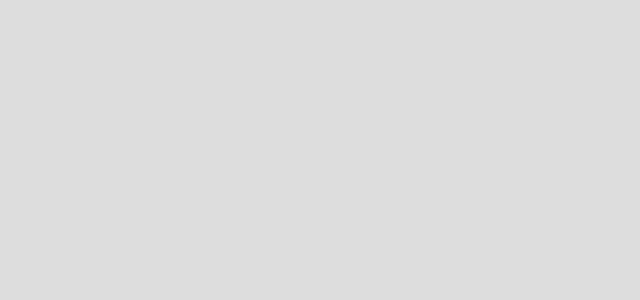
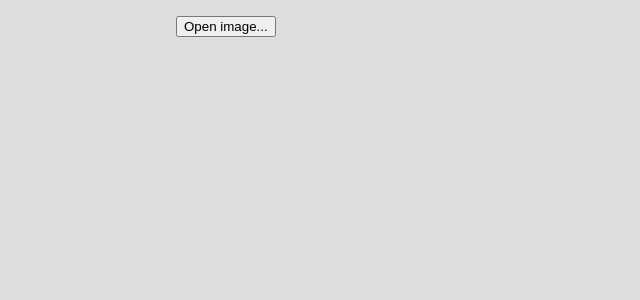
Before and after one commit to geon/diet-color, a React (Vite) app: page / in a window 1280 px wide. Shown: the top 300 px of the page, without its empty margins (0-640 px from the left). Built offline with nearby package versions, Linux system fonts and the light colour scheme.

Commit message:
Added file input and canvas rendering.

```diff
--- /dev/null
+++ b/src/image-data.ts
@@ -0,0 +1,42 @@
+export function imageDataToBlob(image: ImageData): Promise<Blob> {
+	const canvas = document.createElement("canvas");
+	const ctx = canvas.getContext("2d");
+	if (!ctx) {
+		throw new Error("Missing canvas 2d context.");
+	}
+	canvas.width = image.width;
+	canvas.height = image.height;
+	ctx.putImageData(image, 0, 0);
+
+	return new Promise((resolve, reject) => {
+		canvas.toBlob((blob) => (blob ? resolve(blob) : reject()));
+	});
+}
+
+export function imageDataFromImageElement(img: HTMLImageElement) {
+	// Da'faque?
+	// https://stackoverflow.com/a/79528941/446536
+	const videoframe = new VideoFrame(img, {
+		timestamp: 0,
+	});
+	const buffer = new ArrayBuffer(videoframe.allocationSize());
+	videoframe.copyTo(buffer, { format: "RGBA" });
+	videoframe.close();
+	const imageData = new ImageData(
+		new Uint8ClampedArray(buffer),
+		img.width,
+		img.height,
+	);
+	return imageData;
+}
+
+export async function imageElementFromFile(file: File | Blob | MediaSource) {
+	return await new Promise<HTMLImageElement>((resolve) => {
+		const img = new Image();
+		img.onload = () => {
+			URL.revokeObjectURL(img.src);
+			resolve(img);
+		};
+		img.src = URL.createObjectURL(file);
+	});
+}
--- a/src/ui/App.tsx
+++ b/src/ui/App.tsx
@@ -1,11 +1,44 @@
+import { useState } from "react";
+import { ImageDataCanvas } from "./ImageDataCanvas.js";
+import { FileInput } from "./FileInput.js";
+import {
+	imageDataFromImageElement,
+	imageElementFromFile,
+} from "../image-data.js";
+import { Flex } from "./Flex.jsx";
 import { stylize } from "./stylize.js";
 import cssModule from "./App.module.css";
 
 const style = stylize(cssModule, "base");
 
 export function App() {
-    return (
-        <div className={style()}>
-        </div>
-    );
+	const [imageData, setImageData] = useState<ImageData | undefined>(undefined);
+
+	return (
+		<div className={style()}>
+			<Flex col>
+				<Flex row>
+					<FileInput
+						accept={["image/*"]}
+						onChange={async (file) =>
+							setImageData(
+								imageDataFromImageElement(await imageElementFromFile(file)),
+							)
+						}
+					>
+						Open image...
+					</FileInput>
+				</Flex>
+				{imageData && <Results imageData={imageData} />}
+			</Flex>
+		</div>
+	);
 }
+
+function Results(props: { imageData: ImageData }): React.ReactNode {
+	return (
+		<Flex row fill>
+			<ImageDataCanvas imageData={props.imageData} />
+		</Flex>
+	);
+}
--- /dev/null
+++ b/src/ui/FileInput.tsx
@@ -0,0 +1,50 @@
+import type { ComponentPropsWithoutRef, JSX } from "react";
+
+type CallbackArg<Multiple> = Multiple extends true
+	? readonly File[]
+	: Multiple extends false | undefined
+		? File
+		: never;
+export function FileInput<Multiple extends boolean = false>({
+	multiple,
+	accept,
+	onChange,
+	...props
+}: Omit<ComponentPropsWithoutRef<"button">, "onChange"> & {
+	readonly multiple?: Multiple;
+	readonly accept: ReadonlyArray<string>;
+	readonly onChange: (files: CallbackArg<Multiple>) => void;
+}): JSX.Element {
+	return (
+		<button
+			{...props}
+			onClick={() => {
+				const input = document.createElement("input");
+				input.type = "file";
+				input.accept = accept.join(",");
+				input.multiple = !!multiple;
+				input.onchange = (event) => {
+					const target = event.target as HTMLInputElement;
+					const files = target.files;
+					if (!files) {
+						// https://developer.mozilla.org/en-US/docs/Web/API/HTMLInputElement/files
+						// > A FileList object listing the selected files, if any, or null if the HTMLInputElement is not of type="file".
+						throw new Error("No files property on input.");
+					}
+
+					if (multiple) {
+						(onChange as (arg: CallbackArg<true>) => void)([...files]);
+					} else {
+						if (!files[0]) {
+							throw new Error("Empty file selection.");
+						}
+						(onChange as (arg: CallbackArg<false>) => void)(files[0]);
+					}
+					// Clear the input, so the same file can trigger it consecutively.
+					target.value = "";
+				};
+				input.click();
+			}}
+		/>
+	);
+}
--- /dev/null
+++ b/src/ui/Flex.module.css
@@ -0,0 +1,25 @@
+.base {
+	display: flex;
+	gap: 1em;
+}
+
+.row {
+	flex-direction: row;
+}
+.col {
+	flex-direction: column;
+}
+
+.spaceBetween {
+	justify-content: space-between;
+}
+.center {
+	justify-content: center;
+}
+.fill {
+	& > * {
+		flex: 1 1 auto;
+		width: 100%;
+		aspect-ratio: auto;
+	}
+}
--- /dev/null
+++ b/src/ui/Flex.tsx
@@ -0,0 +1,34 @@
+import type { JSX } from "react";
+import cssModule from "./Flex.module.css";
+import { stylize } from "./stylize.js";
+
+const style = stylize(cssModule, "base");
+
+type Direction = { readonly row: true } | { readonly col: true };
+type Justify =
+	| { readonly spaceBetween: true }
+	| { readonly center: true }
+	| { readonly fill: true }
+	// eslint-disable-next-line @typescript-eslint/no-empty-object-type
+	| {};
+type Gap = { readonly gap?: string };
+type Props = Direction & Justify & Gap & React.ComponentProps<"div">;
+
+export function Flex(props: Props): JSX.Element {
+	const { row, col, spaceBetween, center, fill, gap, ...rest } =
+		props as Props & Record<string, undefined>;
+
+	return (
+		<div
+			{...rest}
+			style={{ ...rest.style, gap }}
+			className={style(
+				row && "row",
+				col && "col",
+				spaceBetween && "spaceBetween",
+				center && "center",
+				fill && "fill",
+			)}
+		/>
+	);
+}
--- /dev/null
+++ b/src/ui/ImageDataCanvas.tsx
@@ -0,0 +1,34 @@
+import { useRef, useEffect, type ComponentPropsWithoutRef } from "react";
+
+export type ImageDataCanvasProps = {
+	readonly imageData: ImageData;
+} & ComponentPropsWithoutRef<"canvas">;
+
+export function ImageDataCanvas({
+	imageData,
+	...canvasProps
+}: ImageDataCanvasProps): React.ReactNode {
+	const canvasRef = useRef<HTMLCanvasElement>(null);
+
+	useEffect(() => {
+		const canvas = canvasRef.current;
+		if (!canvas) {
+			return;
+		}
+		canvas.width = imageData.width;
+		canvas.height = imageData.height;
+		const ctx = canvas.getContext("2d");
+		if (!ctx) {
+			return;
+		}
+		ctx.putImageData(imageData, 0, 0);
+	}, [imageData]);
+
+	return (
+		<canvas
+			{...canvasProps}
+			style={{ ...canvasProps.style, imageRendering: "pixelated" }}
+			ref={canvasRef}
+		/>
+	);
+}
```
Also changed, not shown: src/ui/Flex.module.css.d.ts (added, +9 -0 lines).
